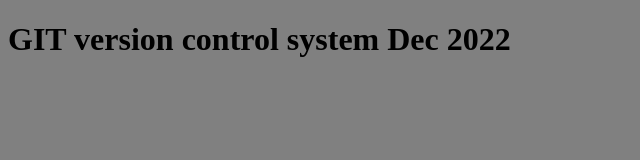
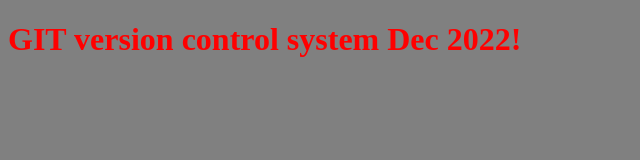
Before and after one commit to Jamil07316/learning-git_Dec-2022, a plain HTML site: page index.html in a window 1280 px wide. Shown: the whole page, without its empty margins (0-640 px from the left). Drawn offline with Linux system fonts and the light colour scheme.

Commit message:
updated all file in single command

```diff
--- a/index.html
+++ b/index.html
@@ -8,7 +8,7 @@
     <link rel="stylesheet" href="style.css" />
   </head>
   <body>
-    <h1>GIT version control system Dec 2022</h1>
+    <h1>GIT version control system Dec 2022!</h1>
 
     <script src="main.js"></script>
   </body>
--- a/main.js
+++ b/main.js
@@ -1 +1 @@
-console.log("connected");
+console.log("connected!");
--- a/style.css
+++ b/style.css
@@ -1,3 +1,4 @@
 body {
   background-color: gray;
+  color: red;
 }
```
Also changed, not shown: 1 other file.
